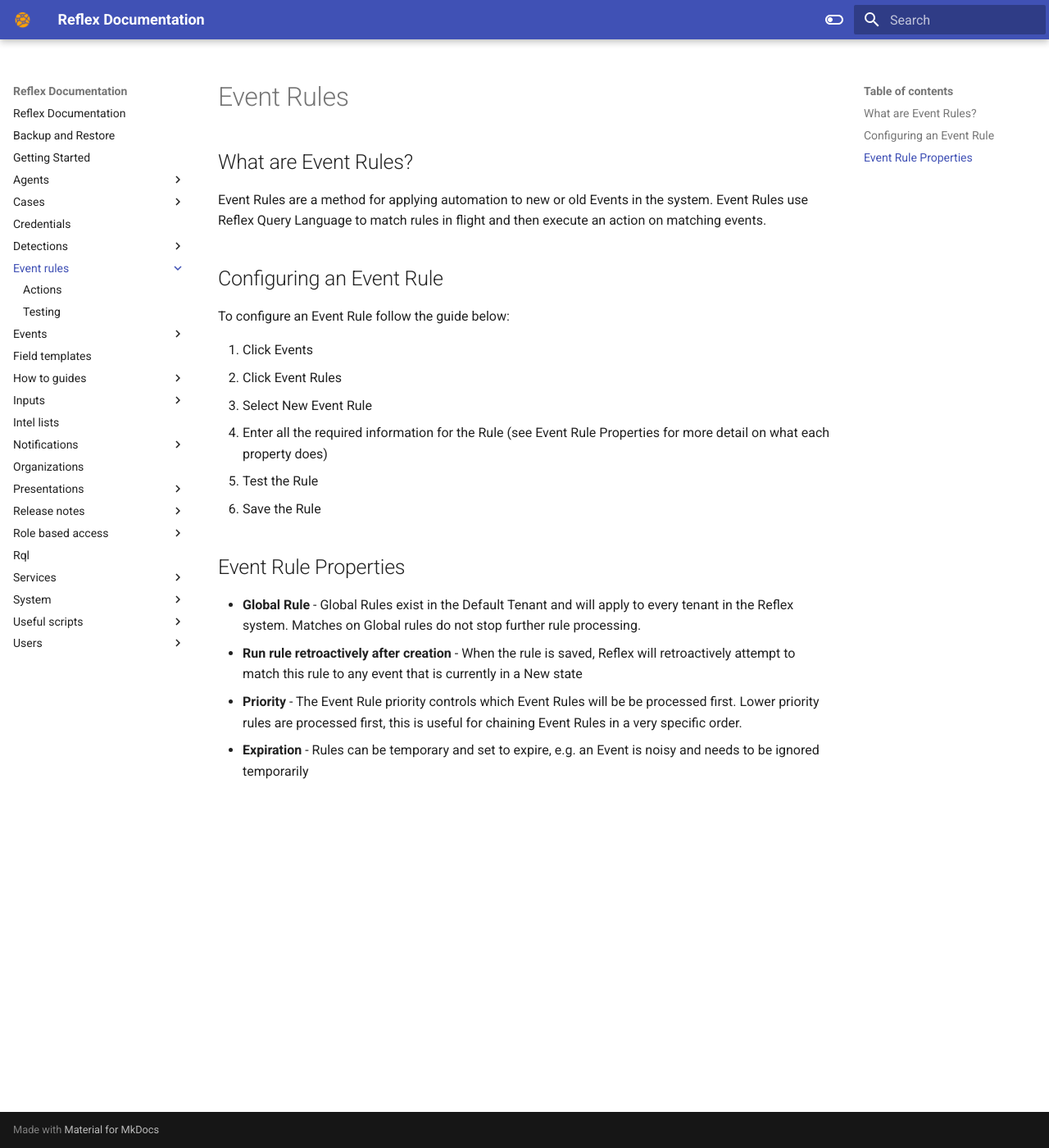
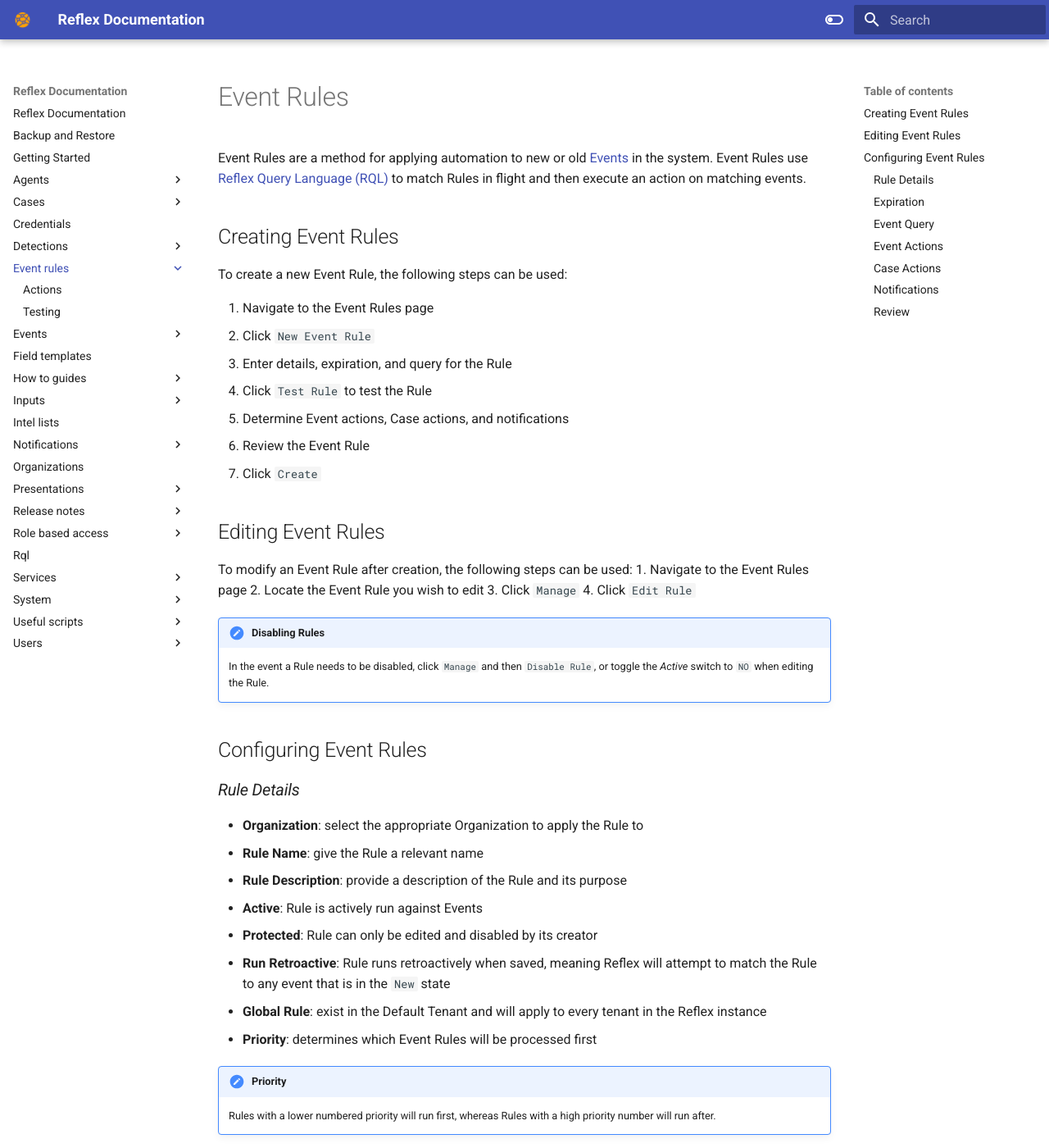
Before and after one commit to reflexsoar/reflex-docs, an MkDocs documentation site: the page built from docs/event-rules/index.md, in a window 1280 px wide and 1400 px high. Shown: the whole window at 82% size. Built offline with MkDocs 1.6.1 and Material for MkDocs 9.7.7, drawn with Linux system fonts in a browser that asks for light colours; some of the changed text lies outside the part shown.

Commit message:
Cleaned up Event Rules

```diff
--- a/docs/event-rules/index.md
+++ b/docs/event-rules/index.md
@@ -1,22 +1,65 @@
 # Event Rules
+Event Rules are a method for applying automation to new or old [Events](../events/index.md) in the system. Event Rules use [Reflex Query Language (RQL)](../rql/index.md) to match Rules in flight and then execute an action on matching events.
 
-## What are Event Rules?
-Event Rules are a method for applying automation to new or old Events in the system.  Event Rules use Reflex Query Language to match rules in flight and then execute an action on matching events.
+## Creating Event Rules
+To create a new Event Rule, the following steps can be used:
 
-## Configuring an Event Rule
-To configure an Event Rule follow the guide below:
+1. Navigate to the Event Rules page
+2. Click `New Event Rule`
+3. Enter details, expiration, and query for the Rule
+4. Click `Test Rule` to test the Rule
+5. Determine Event actions, Case actions, and notifications
+6. Review the Event Rule
+7. Click `Create`
 
-1. Click Events
-2. Click Event Rules
-3. Select New Event Rule
-4. Enter all the required information for the Rule (see Event Rule Properties for more detail on what each property does)
-5. Test the Rule
-6. Save the Rule
+## Editing Event Rules
+To modify an Event Rule after creation, the following steps can be used:
+1. Navigate to the Event Rules page
+2. Locate the Event Rule you wish to edit
+3. Click `Manage`
+4. Click `Edit Rule`
 
+!!! note "Disabling Rules"
+    In the event a Rule needs to be disabled, click `Manage` and then `Disable Rule`, or toggle the *Active* switch to `NO` when editing the Rule.
 
-## Event Rule Properties
+## Configuring Event Rules
+### *Rule Details*
+* **Organization**: select the appropriate Organization to apply the Rule to
+* **Rule Name**: give the Rule a relevant name
+* **Rule Description**: provide a description of the Rule and its purpose
+* **Active**: Rule is actively run against Events
+* **Protected**: Rule can only be edited and disabled by its creator
+* **Run Retroactive**: Rule runs retroactively when saved, meaning Reflex will attempt to match the Rule to any event that is in the `New` state
+* **Global Rule**: exist in the Default Tenant and will apply to every tenant in the Reflex instance
+* **Priority**: determines which Event Rules will be processed first
 
-- **Global Rule** - Global Rules exist in the Default Tenant and will apply to every tenant in the Reflex system. Matches on Global rules do not stop further rule processing.
-- **Run rule retroactively after creation** - When the rule is saved, Reflex will retroactively attempt to match this rule to any event that is currently in a New state
-- **Priority** - The Event Rule priority controls which Event Rules will be be processed first.  Lower priority rules are processed first, this is useful for chaining Event Rules in a very specific order.
-- **Expiration** - Rules can be temporary and set to expire, e.g. an Event is noisy and needs to be ignored temporarily
+!!! note "Priority"
+    Rules with a lower numbered priority will run first, whereas Rules with a high priority number will run after.
+
+### *Expiration*
+* **Expire**: a Rule will automatically disabled itself after `x` number of days (`1` is the default)
+
+### *Event Query*
+* **Query**: provide an [RQL query](../rql/index.md) to match events to this rule based on a certain criteria
+* **Number of Test Events**: Reflex will fetch the last `x` number of events and compare this rule to them (see [Testing](testing.md) for best testing practices)
+* **Start Time**: start of the search period to test the Rule against
+* **End Time**: end of the search period to test the Rule against
+* **Include Results**: will present all matched Events in a new window
+
+!!! note "Testing Queries"
+    When testing RQL queries, Reflex will display one of three banners: `Query matched x Events`, `Invalid RQL query`, or `Query did not match target Event. Try increasing the number of test events or increasing your date range`.
+
+### *Event Actions*
+See [Event Actions](actions.md)
+
+### *Case Actions*
+See [Event Actions](actions.md)
+
+### *Notifications*
+* Notification Channel: any time Rule matches an Event, a notification will be sent to all selected channels using the channels defined message template
+
+!!! note "No Notification Channel Selected"
+    You do not *have to* select a Notification Channel for Event Rules.
+
+### *Review*
+Once you have reviewed the Event Rule, click `Create`.
```
Also changed, not shown: docs/credentials/index.md (+12 -4 lines), docs/event-rules/actions.md (+16 -9 lines), docs/event-rules/testing.md (+4 -6 lines).
